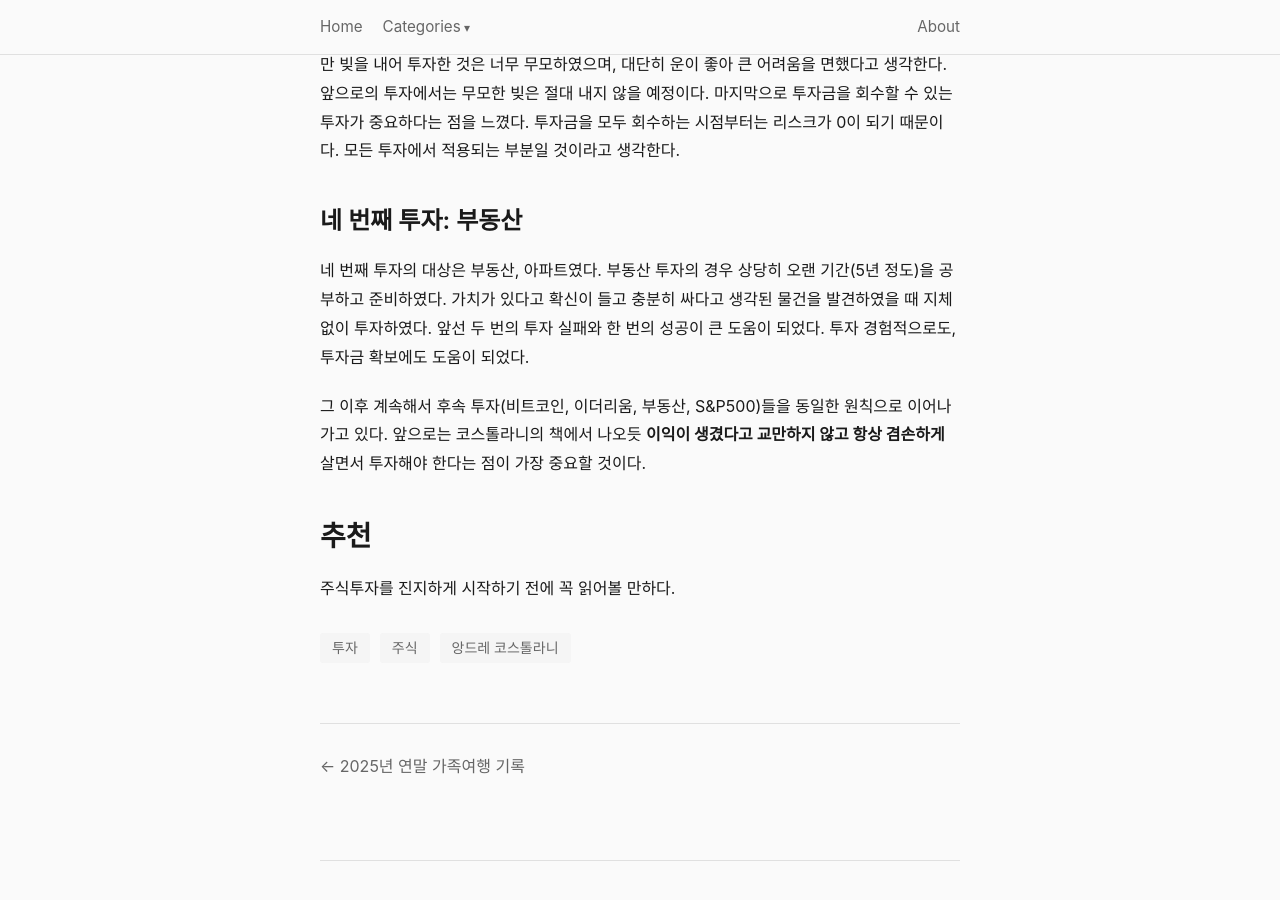
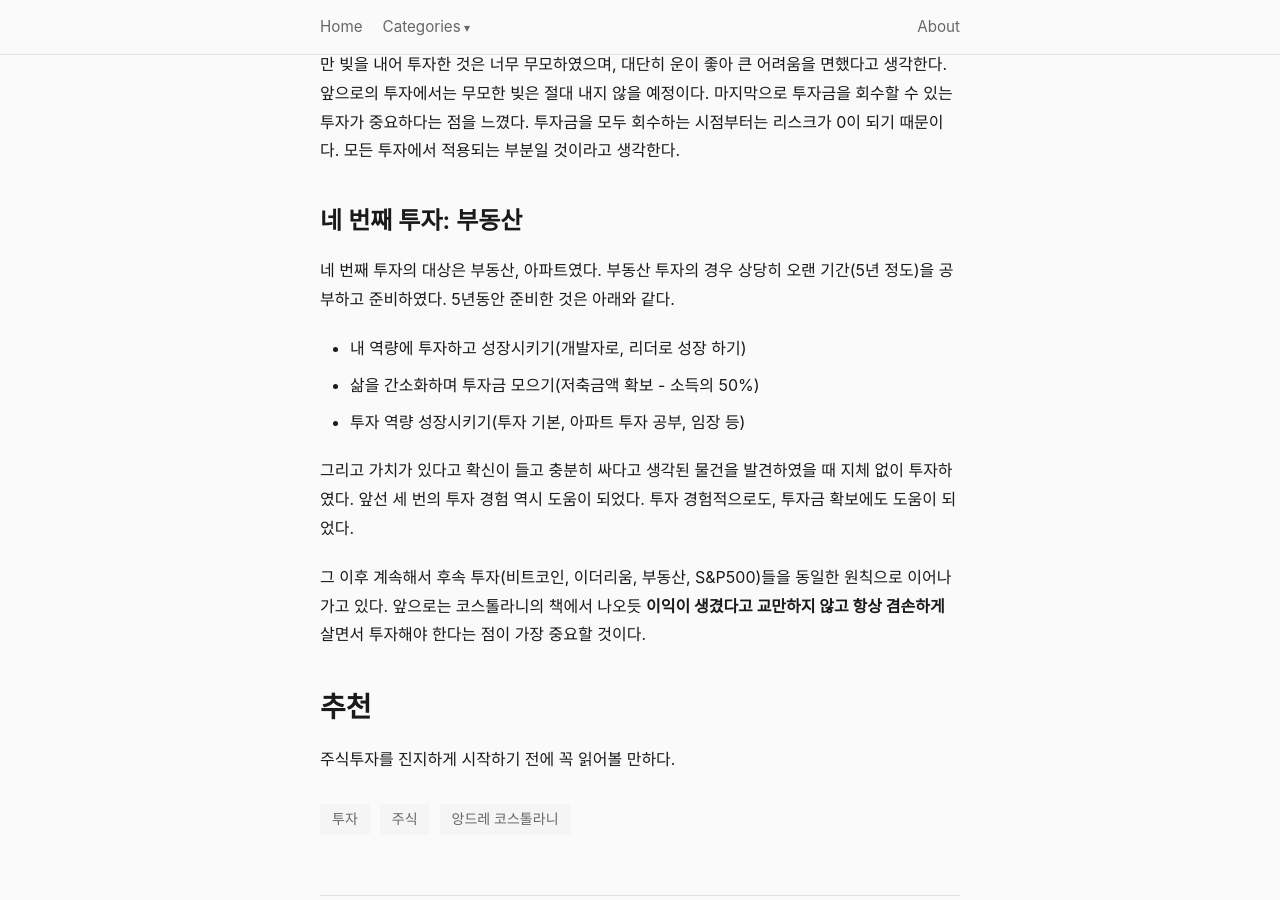
Before and after one commit to c-woojin/c-woojin.github.io, a Jekyll site: the page built from _posts/2026/2026-01-09-book-money-love-hot-handle-cold.md, in a window 1280 px wide and 900 px high, scrolled down 4843 px. Built offline with Jekyll 4.4.1, drawn with Linux system fonts in a browser that asks for light colours.

Commit message:
fix: add detailed preparation steps for fourth investment
Co-Authored-By: Claude Opus 4.5 <noreply@anthropic.com>

```diff
--- a/_posts/2026/2026-01-09-book-money-love-hot-handle-cold.md
+++ b/_posts/2026/2026-01-09-book-money-love-hot-handle-cold.md
@@ -100,7 +100,12 @@ tags: [투자, 주식, 앙드레 코스톨라니]
 
 ## 네 번째 투자: 부동산
 
-네 번째 투자의 대상은 부동산, 아파트였다. 부동산 투자의 경우 상당히 오랜 기간(5년 정도)을 공부하고 준비하였다. 가치가 있다고 확신이 들고 충분히 싸다고 생각된 물건을 발견하였을 때 지체 없이 투자하였다. 앞선 두 번의 투자 실패와 한 번의 성공이 큰 도움이 되었다. 투자 경험적으로도, 투자금 확보에도 도움이 되었다.
+네 번째 투자의 대상은 부동산, 아파트였다. 부동산 투자의 경우 상당히 오랜 기간(5년 정도)을 공부하고 준비하였다. 5년동안 준비한 것은 아래와 같다.
+- 내 역량에 투자하고 성장시키기(개발자로, 리더로 성장 하기)
+- 삶을 간소화하며 투자금 모으기(저축금액 확보 - 소득의 50%)
+- 투자 역량 성장시키기(투자 기본, 아파트 투자 공부, 임장 등)
+
+그리고 가치가 있다고 확신이 들고 충분히 싸다고 생각된 물건을 발견하였을 때 지체 없이 투자하였다. 앞선 세 번의 투자 경험 역시 도움이 되었다. 투자 경험적으로도, 투자금 확보에도 도움이 되었다.
 
 그 이후 계속해서 후속 투자(비트코인, 이더리움, 부동산, S&P500)들을 동일한 원칙으로 이어나가고 있다. 앞으로는 코스톨라니의 책에서 나오듯 **이익이 생겼다고 교만하지 않고 항상 겸손하게** 살면서 투자해야 한다는 점이 가장 중요할 것이다.
 
```
